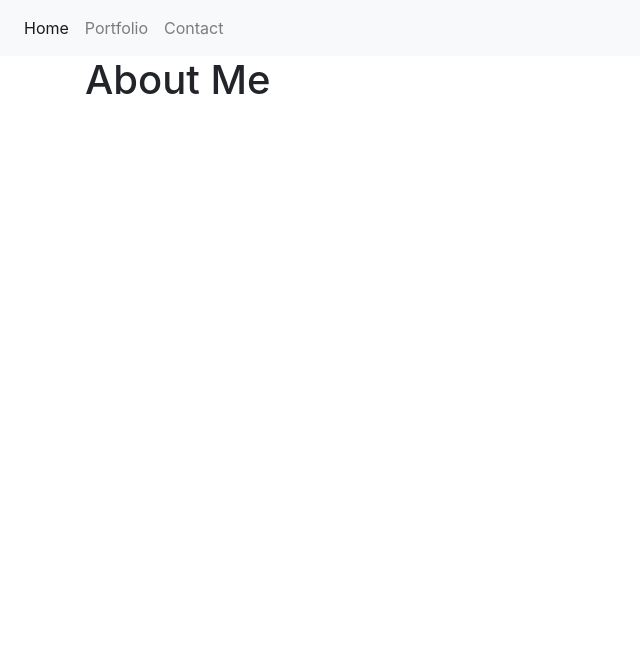
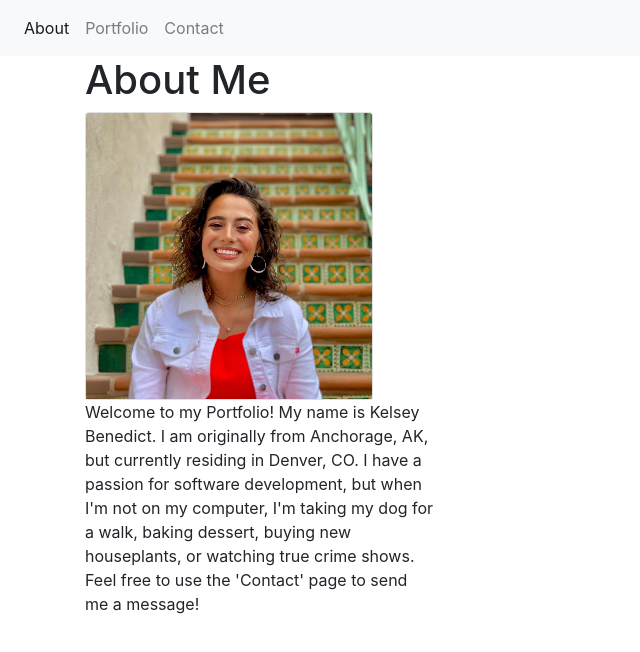
Before and after one commit to kelseybenedict/kelseybenedict.github.io, a plain HTML site: page 02-Responsive Portfolio/Develop/index.html in a window 1280 px wide. Shown: the whole page, without its empty margins (0-640 px from the left). Drawn offline with nearby package versions, Linux system fonts and the light colour scheme.

Commit message:
modifying about me

```diff
--- a/02-Responsive Portfolio/Develop/index.html
+++ b/02-Responsive Portfolio/Develop/index.html
@@ -1,12 +1,20 @@
-<!doctype html>
+<!DOCTYPE html>
 <html lang="en">
   <head>
     <!-- Required meta tags -->
-    <meta charset="utf-8">
-    <meta name="viewport" content="width=device-width, initial-scale=1, shrink-to-fit=no">
+    <meta charset="utf-8" />
+    <meta
+      name="viewport"
+      content="width=device-width, initial-scale=1, shrink-to-fit=no"
+    />
 
     <!-- Bootstrap CSS -->
-    <link rel="stylesheet" href="https://cdn.jsdelivr.net/npm/bootstrap@4.5.3/dist/css/bootstrap.min.css" integrity="sha384-TX8t27EcRE3e/ihU7zmQxVncDAy5uIKz4rEkgIXeMed4M0jlfIDPvg6uqKI2xXr2" crossorigin="anonymous">
+    <link
+      rel="stylesheet"
+      href="https://cdn.jsdelivr.net/npm/bootstrap@4.5.3/dist/css/bootstrap.min.css"
+      integrity="sha384-TX8t27EcRE3e/ihU7zmQxVncDAy5uIKz4rEkgIXeMed4M0jlfIDPvg6uqKI2xXr2"
+      crossorigin="anonymous"
+    />
 
     <title>Kelsey's Portfolio</title>
   </head>
@@ -15,7 +23,9 @@
       <div class="collapse navbar-collapse" id="navbarNav">
         <ul class="navbar-nav">
           <li class="nav-item active">
-              <a class="nav-link" href="#">Home <span class="sr-only">(current)</span></a>
+            <a class="nav-link" href="#"
+              >About<span class="sr-only">(current)</span></a
+            >
           </li>
           <li class="nav-item">
             <a class="nav-link" href="#">Portfolio</a>
@@ -23,24 +33,46 @@
           <li class="nav-item">
             <a class="nav-link" href="#">Contact</a>
           </li>
-
         </ul>
       </div>
     </nav>
     <div class="container">
       <div class="row">
-              <div class="col">
+        <div class="col-sm-4">
           <h1>About Me</h1>
+
+          <div class="card" style="width: 18rem">
+            <img
+              src="/Assets/Images/bio.jpeg"
+              class="card-img-top"
+              alt="Photo of me on a decorative staircase"
+            />
+          </div>
+          <p>
+            Welcome to my Portfolio! My name is Kelsey Benedict. I am originally
+            from Anchorage, AK, but currently residing in Denver, CO. I have a
+            passion for software development, but when I'm not on my computer,
+            I'm taking my dog for a walk, baking dessert, buying new
+            houseplants, or watching true crime shows. Feel free to use the
+            'Contact' page to send me a message!
+          </p>
         </div>
       </div>
-
     </div>
 
     <!-- Optional JavaScript; choose one of the two! -->
 
     <!-- Option 1: jQuery and Bootstrap Bundle (includes Popper) -->
-    <script src="https://code.jquery.com/jquery-3.5.1.slim.min.js" integrity="sha384-DfXdz2htPH0lsSSs5nCTpuj/zy4C+OGpamoFVy38MVBnE+IbbVYUew+OrCXaRkfj" crossorigin="anonymous"></script>
-    <script src="https://cdn.jsdelivr.net/npm/bootstrap@4.5.3/dist/js/bootstrap.bundle.min.js" integrity="sha384-ho+j7jyWK8fNQe+A12Hb8AhRq26LrZ/JpcUGGOn+Y7RsweNrtN/tE3MoK7ZeZDyx" crossorigin="anonymous"></script>
+    <script
+      src="https://code.jquery.com/jquery-3.5.1.slim.min.js"
+      integrity="sha384-DfXdz2htPH0lsSSs5nCTpuj/zy4C+OGpamoFVy38MVBnE+IbbVYUew+OrCXaRkfj"
+      crossorigin="anonymous"
+    ></script>
+    <script
+      src="https://cdn.jsdelivr.net/npm/bootstrap@4.5.3/dist/js/bootstrap.bundle.min.js"
+      integrity="sha384-ho+j7jyWK8fNQe+A12Hb8AhRq26LrZ/JpcUGGOn+Y7RsweNrtN/tE3MoK7ZeZDyx"
+      crossorigin="anonymous"
+    ></script>
 
     <!-- Option 2: jQuery, Popper.js, and Bootstrap JS
     <script src="https://code.jquery.com/jquery-3.5.1.slim.min.js" integrity="sha384-DfXdz2htPH0lsSSs5nCTpuj/zy4C+OGpamoFVy38MVBnE+IbbVYUew+OrCXaRkfj" crossorigin="anonymous"></script>
```
Also changed, not shown: 02-Responsive Portfolio/Assets/Images/bio.jpeg (added), 02-Responsive Portfolio/Develop/style.css (added). Lines whose indentation alone changed are shown as unchanged.
